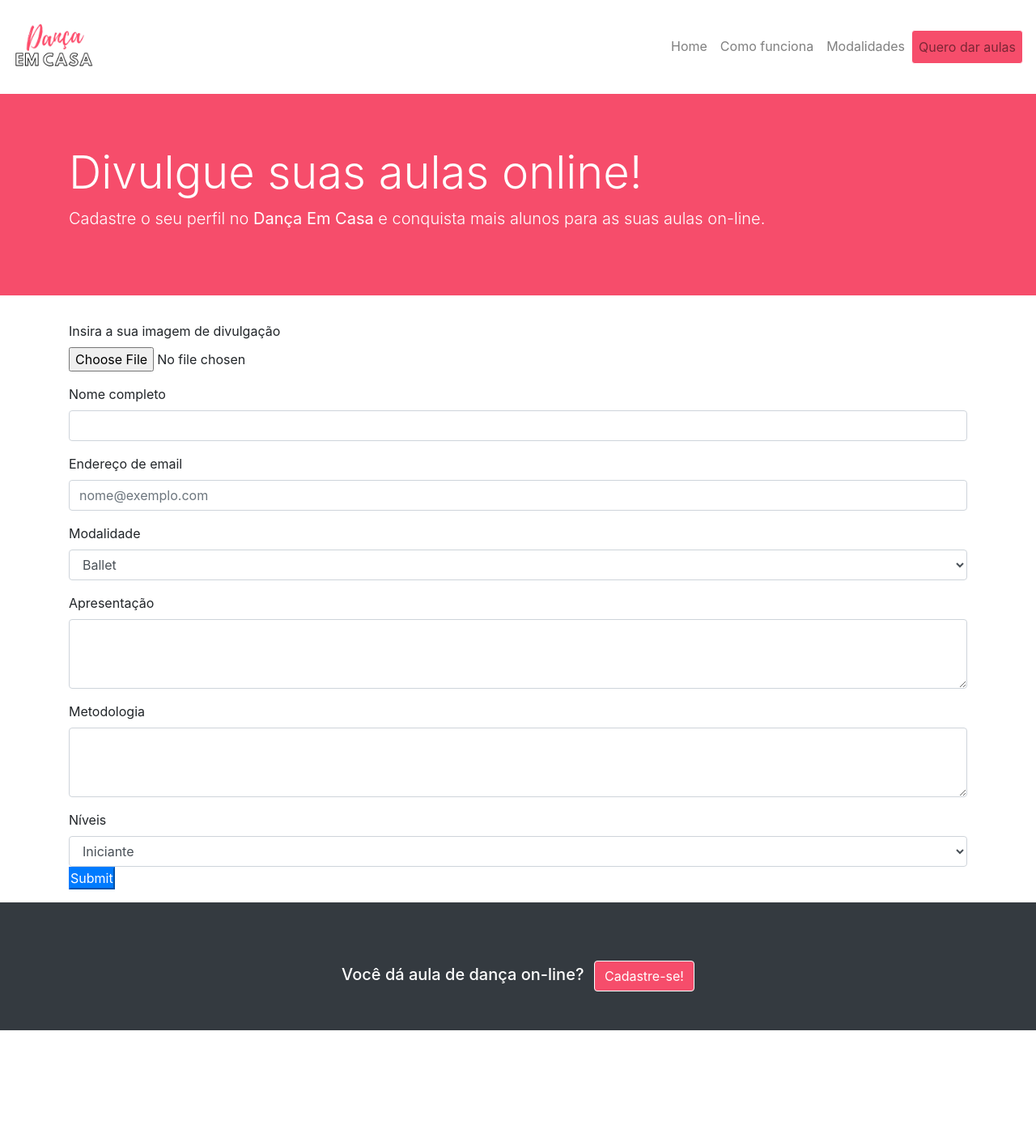
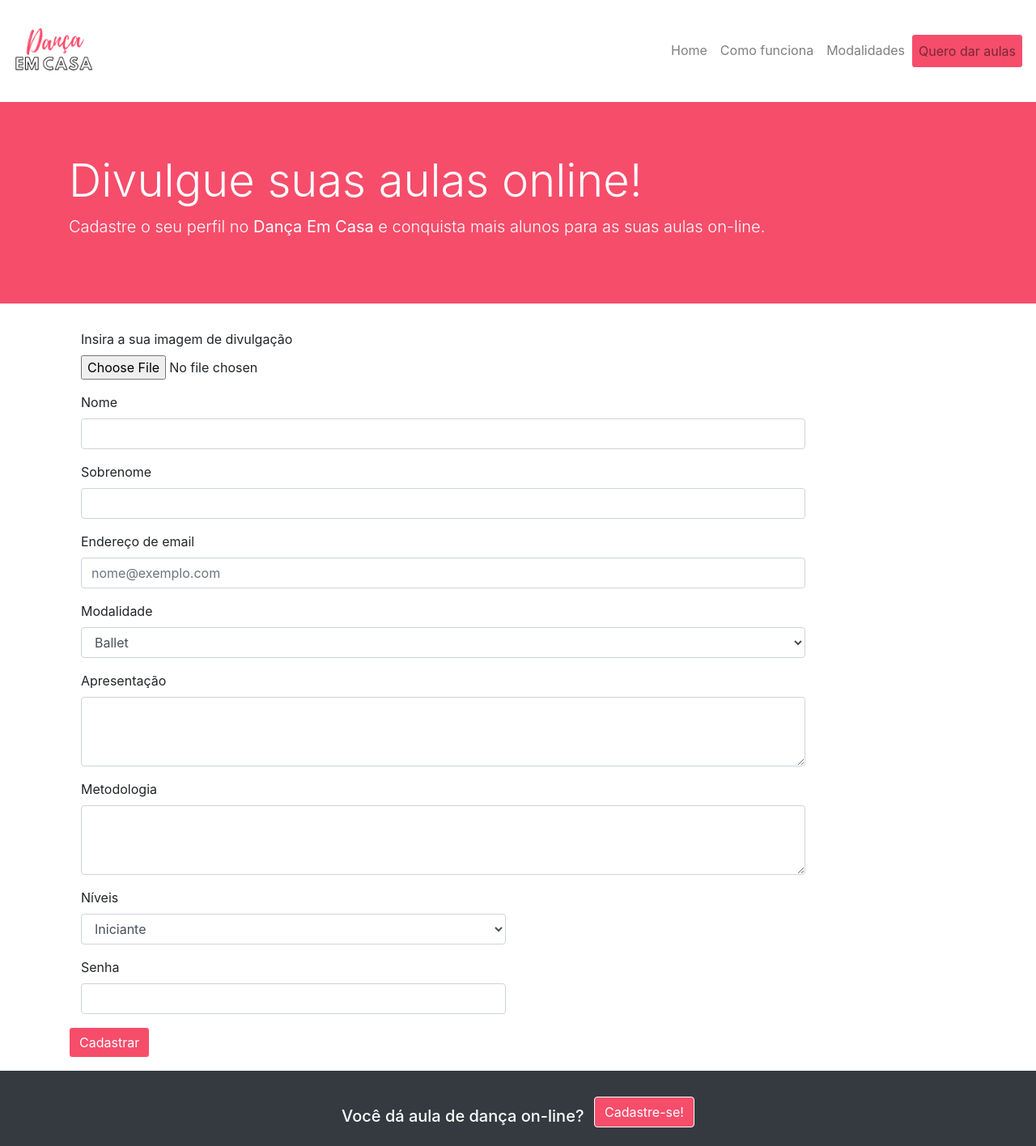
Before and after one commit to thaisvalverdef/projeto-dh, a PHP site: page /projeto-dh/cadastro.php in a window 1280 px wide. Shown: the whole page at 81% size. Before the commit the page ends 1273 px from the top, so only its background shows below. Run offline with PHP 8.4, Linux system fonts and the light colour scheme; some libraries are stand-ins or nearby versions.

Commit message:
Atualizacao-cadastro/lista-usuario

```diff
--- a/assets/css/style.css
+++ b/assets/css/style.css
@@ -41,3 +41,7 @@
 .navbar {
         background-color: white;
 }
+
+#containerlista {
+    max-width: 1350px;
+}
--- a/cadastro.php
+++ b/cadastro.php
@@ -1,7 +1,45 @@
 <?php require_once("./inc/header.php"); ?>
 <?php require_once("./inc/head.php"); ?>
 
+<?php
 
+if (isset($_POST) && $_POST) {
+  $nome = $_POST["nome"];
+  $sobrenome = $_POST["sobrenome"];
+  $email = $_POST["email"];
+  $senha = $_POST["senha"];
+  $modalidade = $_POST["modalidade"];
+  $apresentacao = $_POST["apresentacao"];
+  $metodologia = $_POST["metodologia"];
+  $niveis = $_POST["niveis"];
+
+
+  $usuariosJson = file_get_contents("./data/usuarios.json");
+
+  $arrayUsuarios = json_decode($usuariosJson, true);
+
+  $ultimoUsuario = end($arrayUsuarios["usuarios"]);
+
+  $novoUsuario = [
+    "id" => $ultimoUsuario["id"] + 1,
+    "nome" => $nome,
+    "sobrenome" => $sobrenome,
+    "email" => $email,
+    "senha" => $senha,
+    "modalidade" => $modalidade,
+    "apresentacao" => $apresentacao,
+    "metodologia" => $metodologia,
+    "niveis" => $niveis
+  ];
+
+  array_push($arrayUsuarios["usuarios"], $novoUsuario);
+
+  $jsonUsuarios = json_encode($arrayUsuarios);
+
+  $cadastrou = file_put_contents("./data/usuarios.json", $jsonUsuarios);
+}
+
+?>
 <div class="jumbotron jumbotron-fluid">
   <div class="container">
     <h1 class="display-4">Divulgue suas aulas online!</h1>
@@ -11,22 +49,26 @@
 
 <div class="container">
   <form>
-    <div class="form-group">
+    <div class="form-group col-sm-10">
       <label for="foto">Insira a sua imagem de divulgação</label>
       <input type="file" class="form-control-file" id="foto">
     </div>
   </form>
 
   <form>
-    <div class="form-group">
-      <label for="nome">Nome completo</label>
-      <input type="email" class="form-control" id="nome">
+    <div class="form-group col-sm-10">
+      <label for="nome">Nome</label>
+      <input type="text" class="form-control" id="nome">
     </div>
-    <div class="form-group">
+    <div class="form-group col-sm-10">
+      <label for="nome">Sobrenome</label>
+      <input type="text" class="form-control" id="sobrenome">
+    </div>
+    <div class="form-group col-sm-10">
       <label for="email">Endereço de email</label>
       <input type="email" class="form-control" id="email" placeholder="nome@exemplo.com">
     </div>
-    <div class="form-group">
+    <div class="form-group col-sm-10">
       <label for="modalidade">Modalidade</label>
       <select class="form-control" id="modalidade">
         <option>Ballet</option>
@@ -41,29 +83,44 @@
         <option>Outros</option>
       </select>
     </div>
-    <div class="form-group">
+    <div class="form-group col-sm-10">
       <label for="apresentacao">Apresentação</label>
       <textarea class="form-control" id="apresentacao" rows="3"></textarea>
     </div>
-    <div class="form-group">
+    <div class="form-group col-sm-10">
       <label for="metodologia">Metodologia</label>
       <textarea class="form-control" id="metodologia" rows="3"></textarea>
     </div>
-    <div class="form-group">
+    <div class="form-group col-sm-6">
       <label for="niveis">Níveis</label>
       <select class="form-control" id="niveis">
         <option>Iniciante</option>
         <option>Intermediário</option>
         <option>Avançado</option>
         <option>Todos os níveis</option>
+      </select>
     </div>
-</div>
-</div>
-</form>
-</br>
-<div class="container">
-  <input class="btn-primary" type="submit" value="Submit">
-</div>
+
+    <div class="form-group col-sm-6">
+      <label for="senha">Senha</label>
+      <input type="password" class="form-control" id="senha" name="senha" required>
+    </div>
+    <button type="submit" class="btn btn-primary" id="btnCadastrar">Cadastrar</button>
+    <div class="form-group">
+      <?php
+      if (isset($_POST) && $_POST) {
+        if ($cadastrou) {
+          echo '<div class="col-md-6 mt-2 alert alert-success">Usuário cadastrado com sucesso</div>';
+        } else {
+          echo '<div class="col-md-6 mt-2 alert alert-danger">Falha ao processar requisição</div>';
+        }
+      }
+      ?>
+    </div>
+  </form>
 </div>
 
+
+
+
 <?php require_once("./inc/footer.php"); ?>
--- a/data/usuarios.json
+++ b/data/usuarios.json
@@ -1 +1 @@
-{"usuarios":[{"nome":"Marcelo","sobrenome":"Diament","email":"mdiament@digitalhouse.com","senha":"123456"},{"nome":"Alessandra","sobrenome":"Sugimoto","email":"leyukimi@gmail.com","senha":"1234556"}]}
+{"usuarios":[{"nome":"","sobrenome":"","email":"","modalidade":"","metodologia":"","niveis":"","senha":""}]}
--- a/inc/footer.php
+++ b/inc/footer.php
@@ -1,11 +1,11 @@
 <footer class="page-footer font-small text-white bg-dark pt-4">
   <div class="container-fluid">
-    <ul class="text-center mb-0 py-5">
+    <ul class="text-center mb-0 py-2">
       <li class="list-inline-item">
         <h5>Você dá aula de dança on-line?</h5>
       </li>
       <li class="list-inline-item">
-        <a href="#!" class="btn">Cadastre-se!</a>
+        <a href="#!" class="btn" style="margin-bottom:15px;">Cadastre-se!</a>
       </li>
     </ul>
   </div>
--- a/inc/head.php
+++ b/inc/head.php
@@ -7,4 +7,5 @@
     <title>Dança em Casa</title>
     <link rel="stylesheet" href="https://stackpath.bootstrapcdn.com/bootstrap/4.1.3/css/bootstrap.min.css" integrity="sha384-MCw98/SFnGE8fJT3GXwEOngsV7Zt27NXFoaoApmYm81iuXoPkFOJwJ8ERdknLPMO" crossorigin="anonymous">
     <link rel="stylesheet" href="./assets/css/style.css">
+    <script src="https://kit.fontawesome.com/049139915d.js" crossorigin="anonymous"></script>
 </head>
--- a/inc/header.php
+++ b/inc/header.php
@@ -1,17 +1,8 @@
-<head>
-    <meta charset="UTF-8">
-    <meta name="viewport" content="width=device-width, initial-scale=1.0">
-    <title>Dança em Casa</title>
-    <link rel="stylesheet" href="./assets/css/style.css">
-    <link rel="stylesheet" href="https://stackpath.bootstrapcdn.com/bootstrap/4.1.3/css/bootstrap.min.css" integrity="sha384-MCw98/SFnGE8fJT3GXwEOngsV7Zt27NXFoaoApmYm81iuXoPkFOJwJ8ERdknLPMO" crossorigin="anonymous">
-
-</head>
-
 <body>
     <header>
-    <nav class="navbar text-primary navbar-expand-lg navbar-light bg-light>
+    <nav class="navbar text-primary navbar-expand-lg navbar-light">
 
-            <a class="navbar-brand href="index.php">
+            <a class="navbar-brand" href="index.php">
                 <img src="assets/img/logo_danca.png" width="100" height="100">
 
             </a>
```
Also changed, not shown: assets/css/perfil.css (+24 -0 lines), listausuario.php (+8 -9 lines).
